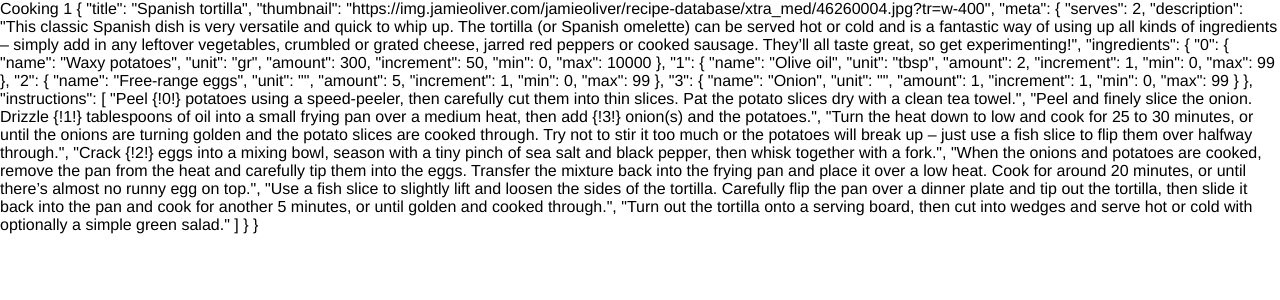
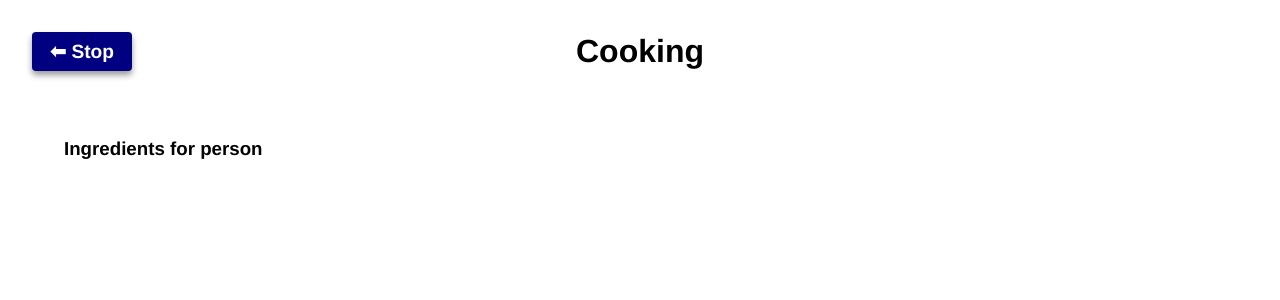
Before and after one commit to jsmienk/HCI-HiFi-Prototype, a Vue app: page /recipe/1/cooking in a window 1280 px wide. Shown: the top 300 px of the page. Built offline with nearby package versions, Linux system fonts and the light colour scheme.

Commit message:
Fixed chosen ingredients prop

```diff
--- a/src/App.vue
+++ b/src/App.vue
@@ -22,6 +22,10 @@
       display: flex;
       justify-content: space-between;
       align-items: center;
+    }
+
+    &.hover {
+      padding: 0;
     }
   }
 
--- a/src/components/AmountSelector.vue
+++ b/src/components/AmountSelector.vue
@@ -43,6 +43,7 @@
     watch: {
       amount(val) {
         this.internalAmount = val
+        this.$emit('change', this.internalAmount)
       }
     },
     methods: {
--- /dev/null
+++ b/src/components/HeaderHover.vue
@@ -0,0 +1,37 @@
+<template>
+  <header>
+    <!-- Back button -->
+    <a class="button back-button" @click="$router.go(-1)">⬅ {{ backText }}</a>
+    <!-- Page title -->
+    <h1>{{ title }}</h1>
+    <!-- Weight to center the title -->
+    <div style="width: 100px;" />
+  </header>
+</template>
+
+<script>
+  export default {
+    name: 'header-hover',
+    props: {
+      title: String,
+      backText: {
+        type: String,
+        default: 'Back'
+      }
+    }
+  }
+</script>
+
+<style lang="scss" scoped>
+  header {
+    position: fixed;
+    width: 100%;
+    top: 0;
+    padding: 32px;
+    background-image: linear-gradient(#ffffffff, #ffffffff, #ffffff00);
+
+    h1 {
+      margin: 0;
+    }
+  }
+</style>
--- a/src/components/recipe/Ingredients.vue
+++ b/src/components/recipe/Ingredients.vue
@@ -5,7 +5,7 @@
       <AmountSelector class="selector" :initial-amount="ingredient.amount" :unit="ingredient.unit"
         :amount="getIngredientForNrPeople(ingredient.amount, ingredient.increment)"
         :increment="ingredient.increment" :min="ingredient.min" :max="ingredient.max"
-        @change="onIngredientChange(key, $event)" small />
+        @change="onIngredientChange(key, $event, true)" small />
     </div>
   </div>
 </template>
@@ -26,15 +26,23 @@
         chosenIngredients: {}
       }
     },
+    mounted() {
+      for (let key in this.ingredients) {
+        this.onIngredientChange(key, this.ingredients[key].amount, false)
+      }
+      this.$emit('ingredients-change', this.chosenIngredients)
+    },
     methods: {
-      onIngredientChange(key, value) {
+      onIngredientChange(key, value, emit) {
         const ingredient = this.ingredients[key]
         this.chosenIngredients[key] = {
           name: ingredient.name,
           unit: ingredient.unit,
           amount: value
         }
-        this.$emit('ingredients-change', this.chosenIngredients)
+        if (emit) {
+          this.$emit('ingredients-change', this.chosenIngredients)
+        }
       },
       getIngredientForNrPeople(amount, increment) {
         return Math.ceil((this.nrPeople / this.serves) * (amount / increment)) * increment
--- a/src/views/Cooking.vue
+++ b/src/views/Cooking.vue
@@ -1,21 +1,30 @@
 <template>
-  <div>
-    Cooking
-    {{ id }}
-    {{ ingredients }}
-    {{ recipe }}
+  <div class="cooking screen hover">
+    <HeaderHover title="Cooking" backText="Stop" />
+
+    <div class="instructions">
+      <div class="ingredients">
+        <h3>Ingredients for {{ nrPeople }} {{ nrPeople > 1 ? 'people' : 'person' }}</h3>
+        <p v-for="(ingredient, index) in ingredients" :key="index">
+          - <span class="ingredient-name">{{ ingredient.name }}</span> {{ ingredient.amount }} {{ ingredient.unit }}
+        </p>
+      </div>
+    </div>
   </div>
 </template>
 
 <script>
+  import HeaderHover from '@/components/HeaderHover.vue'
+
   // Dummy JSON data
   import data from "@/dummy.js"
 
   export default {
     name: 'cooking',
-    components: {},
+    components: { HeaderHover },
     props: {
-      id: Number,
+      id: String,
+      nrPeople: Number,
       ingredients: Object
     },
     data() {
@@ -27,5 +36,7 @@
 </script>
 
 <style lang="scss" scoped>
-
+  .instructions {
+    padding: 119px 64px 32px;
+  }
 </style>
--- a/src/views/Recipe.vue
+++ b/src/views/Recipe.vue
@@ -1,13 +1,6 @@
 <template>
-  <div class="screen">
-    <header class="hover">
-      <!-- Back button -->
-      <a class="button back-button" @click="$router.go(-1)">⬅ Back</a>
-      <!-- Page title -->
-      <h1>Recipe</h1>
-      <!-- Weight to center the title -->
-      <div style="width: 100px;" />
-    </header>
+  <div class="screen hover">
+    <HeaderHover title="Recipe" />
 
     <!-- Recipe -->
     <article class="recipe">
@@ -31,13 +24,14 @@
     </article>
 
     <!-- Start cooking -->
-    <div class="start-cooking hover">
+    <div class="start-cooking">
       <a class="button main-button" @click="startCooking()">Start cooking</a>
     </div>
   </div>
 </template>
 
 <script>
+  import HeaderHover from '@/components/HeaderHover.vue'
   import AmountSelector from '@/components/AmountSelector.vue'
   import Ingredients from '@/components/recipe/Ingredients.vue'
 
@@ -46,7 +40,7 @@
 
   export default {
     name: 'recipe',
-    components: { AmountSelector, Ingredients },
+    components: { HeaderHover, AmountSelector, Ingredients },
     data() {
       return {
         recipe: data.recipes[this.$route.params.id],
@@ -63,6 +57,7 @@
           name: 'cooking',
           params: {
             id: this.$route.params.id,
+            nrPeople: this.nrPeople,
             ingredients: this.ingredients
           }
         })
@@ -72,25 +67,6 @@
 </script>
 
 <style lang="scss" scoped>
-  .screen {
-    padding: 0;
-  }
-
-  .hover {
-    position: fixed;
-    width: 100%;
-  }
-
-  header {
-    top: 0;
-    padding: 32px;
-    background-image: linear-gradient(#ffffffff, #ffffffff, #ffffff00);
-
-    h1 {
-      margin: 0;
-    }
-  }
-
   .recipe {
     padding: 119px 64px 128px;
 
@@ -120,6 +96,8 @@
   }
 
   .start-cooking {
+    position: fixed;
+    width: 100%;
     bottom: 64px;
     text-align: center;
   }
```
